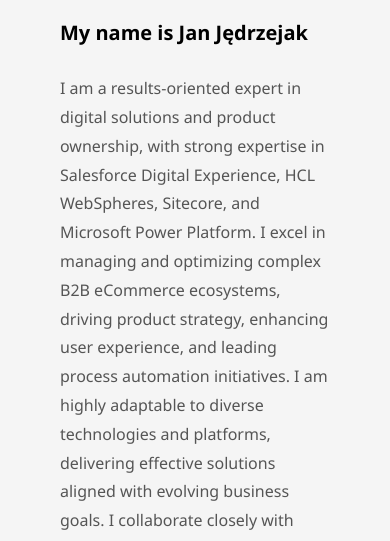
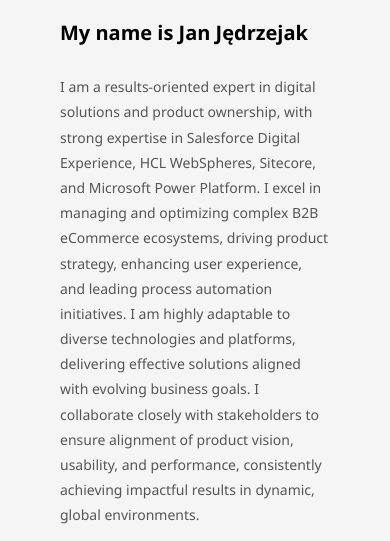
Before and after one commit to janjedrzejak/janjedrzejak.github.io, a plain HTML site: page index.html in a window 390 px wide. Shown: the part 1758-2299 px from the top of the page. Drawn offline with Linux system fonts and the light colour scheme.

Commit message:
alignation of font size for mobile view

```diff
--- a/styl.css
+++ b/styl.css
@@ -2199,3 +2199,12 @@
   background: #00a8e8;
   z-index: 10000;
 }
+
+
+
+ /* Responsive */
+        @media (max-width: 768px) {
+            .about-text {
+                font-size:14px;
+            }
+            }
```
Also changed, not shown: 1 other file.
